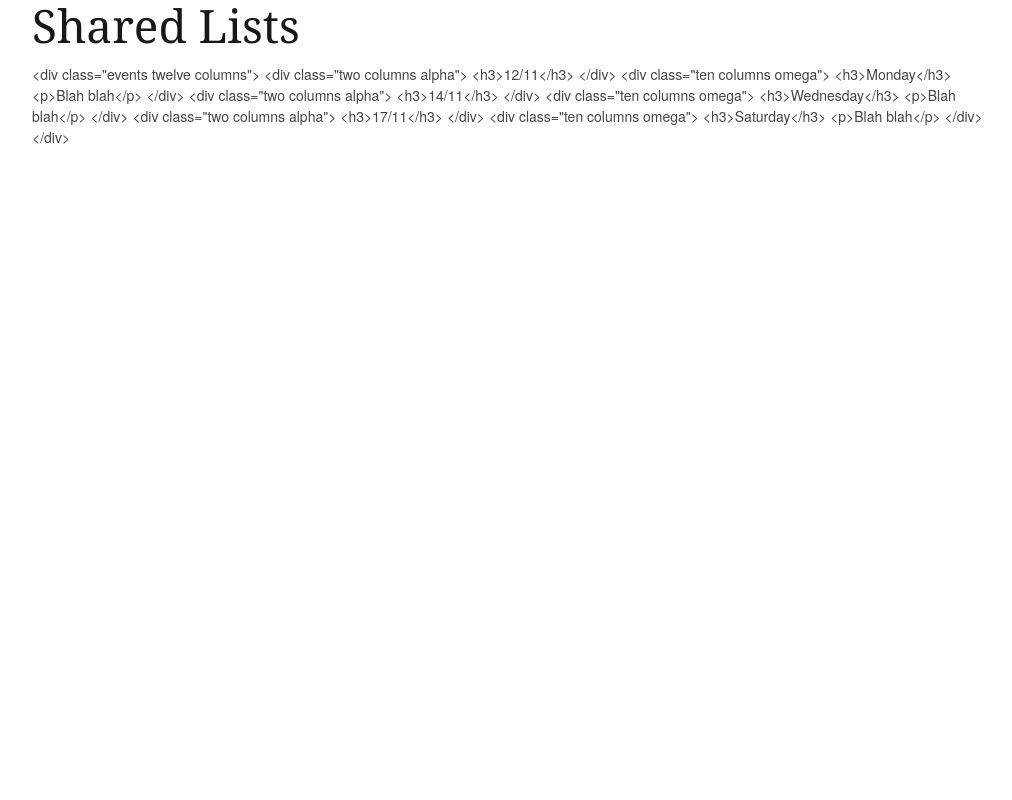
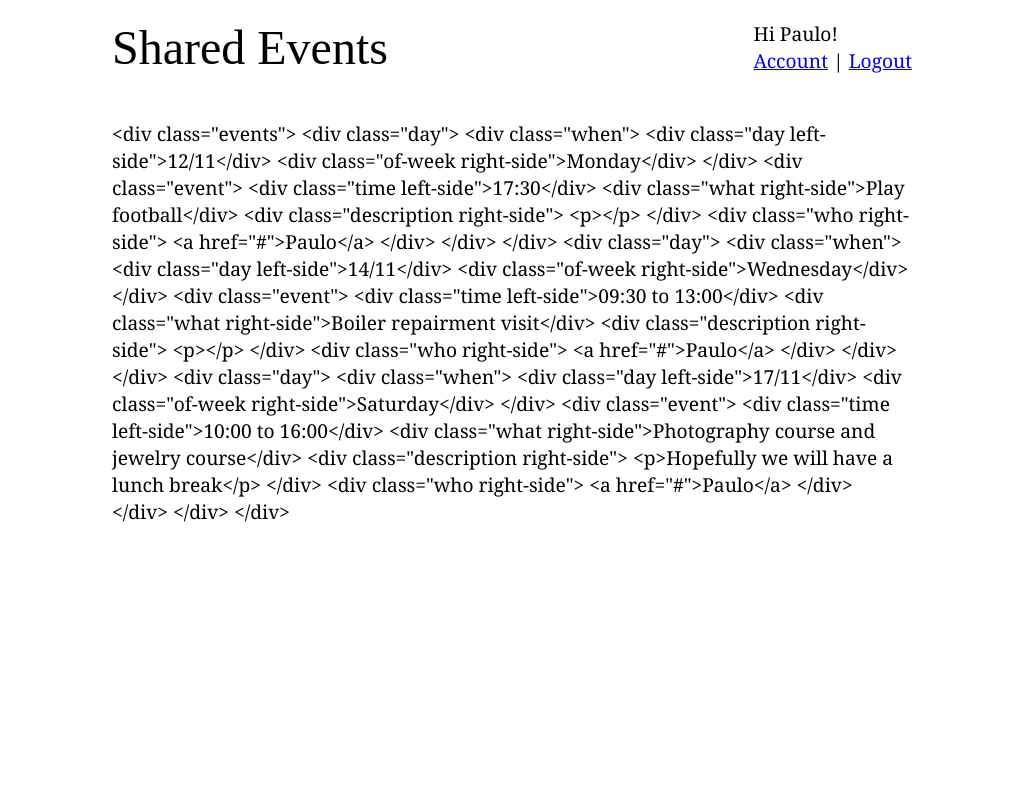
Before and after one commit to phss/playground, a Sinatra app: page / in a window 1280 px wide. Shown: the whole page, without its empty margins (128-1140 px from the left). Run offline with Sinatra, Linux system fonts and the light colour scheme; style sheets or scripts are compiled from the project's sources.

Commit message:
Reverted to use the same style as the html version

```diff
--- a/mini_project/shared_lists/sl-sinatra/app.rb
+++ b/mini_project/shared_lists/sl-sinatra/app.rb
@@ -1,9 +1,27 @@
 require "rubygems"
-require "date"
-require "sinatra"
+require 'date'
+require 'sinatra'
 require_relative 'model'
 
-get "/" do
+helpers do
+  def day_and_month(date)
+    date.strftime("%d/%m")
+  end
+
+  def week_day(date)
+    date.strftime("%A")
+  end
+
+  def time_of(event)
+    time = event.start_at.strftime("%H:%M")
+    if event.end_at
+      time += " to #{event.end_at.strftime('%H:%M')}"
+    end
+    return time
+  end
+end
+
+get '/' do
   @user = USERS.first
   @events_per_day = EVENTS.group_by { |event| event.start_at.to_date }
 
@@ -11,7 +29,7 @@
 end
 
 # Stylesheet link
-get "/shared.css" do
-   content_type "text/css", :charset => "utf-8"
+get '/shared.css' do
+   content_type 'text/css', :charset => 'utf-8'
    sass :shared
 end
--- a/mini_project/shared_lists/sl-sinatra/model.rb
+++ b/mini_project/shared_lists/sl-sinatra/model.rb
@@ -8,17 +8,17 @@
             '',
             DateTime.new(2012, 11, 12, 17, 30),
             nil,
-            USERS[0]),
+            [USERS[0]]),
 
   Event.new('Boiler repairment visit',
             '',
             DateTime.new(2012, 11, 14, 9, 30),
             DateTime.new(2012, 11, 14, 13, 0),
-            USERS[0]),
+            [USERS[0]]),
 
   Event.new('Photography course and jewelry course',
             'Hopefully we will have a lunch break',
             DateTime.new(2012, 11, 17, 10, 0),
             DateTime.new(2012, 11, 17, 16, 0),
-            USERS[0] )
+            [USERS[0]] )
 ]
--- a/mini_project/shared_lists/sl-sinatra/views/layout.haml
+++ b/mini_project/shared_lists/sl-sinatra/views/layout.haml
@@ -1,14 +1,18 @@
 %html
   %head
-    %title Shared Lists
+    %title Shared Events
     %meta{"http-equiv" => "Content-Type", :content=>"text/html; charset=UTF-8"}
     %link{:rel => "stylesheet", :type => "text/css", :href => "/shared.css" }
-    %link{:rel => "stylesheet", :type => "text/css", :href => "/stylesheets/base.css" }
-    %link{:rel => "stylesheet", :type => "text/css", :href => "/stylesheets/skeleton.css" }
-    %link{:rel => "stylesheet", :type => "text/css", :href => "/stylesheets/layout.css" }
 
   %body
-    .container
-      %h1 Shared Lists
+    #header
+      #title Shared Events
+      #user
+        = "Hi #{@user.name}!"
+        %br
+        %a{:href=>'#'} Account
+        |
+        %a{:href=>'#'} Logout
 
+    .content
       = yield
--- a/mini_project/shared_lists/sl-sinatra/views/shared.sass
+++ b/mini_project/shared_lists/sl-sinatra/views/shared.sass
@@ -0,0 +1,57 @@
+body
+  font-family: Georgia, Times, "Times New Roman", serif
+  font-size: 1.2em
+
+  width: 800px
+  margin: 20px auto
+
+#header
+  padding-bottom: 100px
+
+#title
+  font-family: TimesNewRoman, "Times New Roman", Times, Baskerville, Georgia, serif
+  font-size: 2.5em
+  float: left
+
+#user
+  float: right
+
+
+.when
+  margin-bottom: 10px
+
+
+.event
+  margin-bottom: 30px
+
+
+.when
+  font-size: 1.3em
+
+
+.time
+  font-size: 0.8em
+
+
+.what
+  font-size: 0.9em
+
+
+.description
+  font-size: 0.7em
+
+
+.who
+  margin-top: 5px
+  font-size: 0.8em
+
+
+.left-side
+  float: left
+  display: block
+  text-align: right
+  width: 60px
+
+
+.right-side
+  margin-left: 73px
--- a/mini_project/shared_lists/sl-sinatra/views/view.haml
+++ b/mini_project/shared_lists/sl-sinatra/views/view.haml
@@ -1,7 +1,16 @@
-.events.twelve.columns
-  - @events_per_day.each do |key, events|
-    .two.columns.alpha
-      %h3= key.strftime("%d/%m")
-    .ten.columns.omega
-      %h3= key.strftime("%A")
-      %p Blah blah
+.events
+  - @events_per_day.each do |date, events|
+    .day
+      .when
+        .day.left-side= day_and_month(date)
+        .of-week.right-side= week_day(date)
+
+      - events.each do |event|
+        .event
+          .time.left-side= time_of(event)
+          .what.right-side= event.title
+          .description.right-side
+            %p= event.description
+          .who.right-side
+            - event.participants.each do |participant|
+              %a{:href=>'#'}= participant.name
```
Also changed, not shown: 1 other file.
